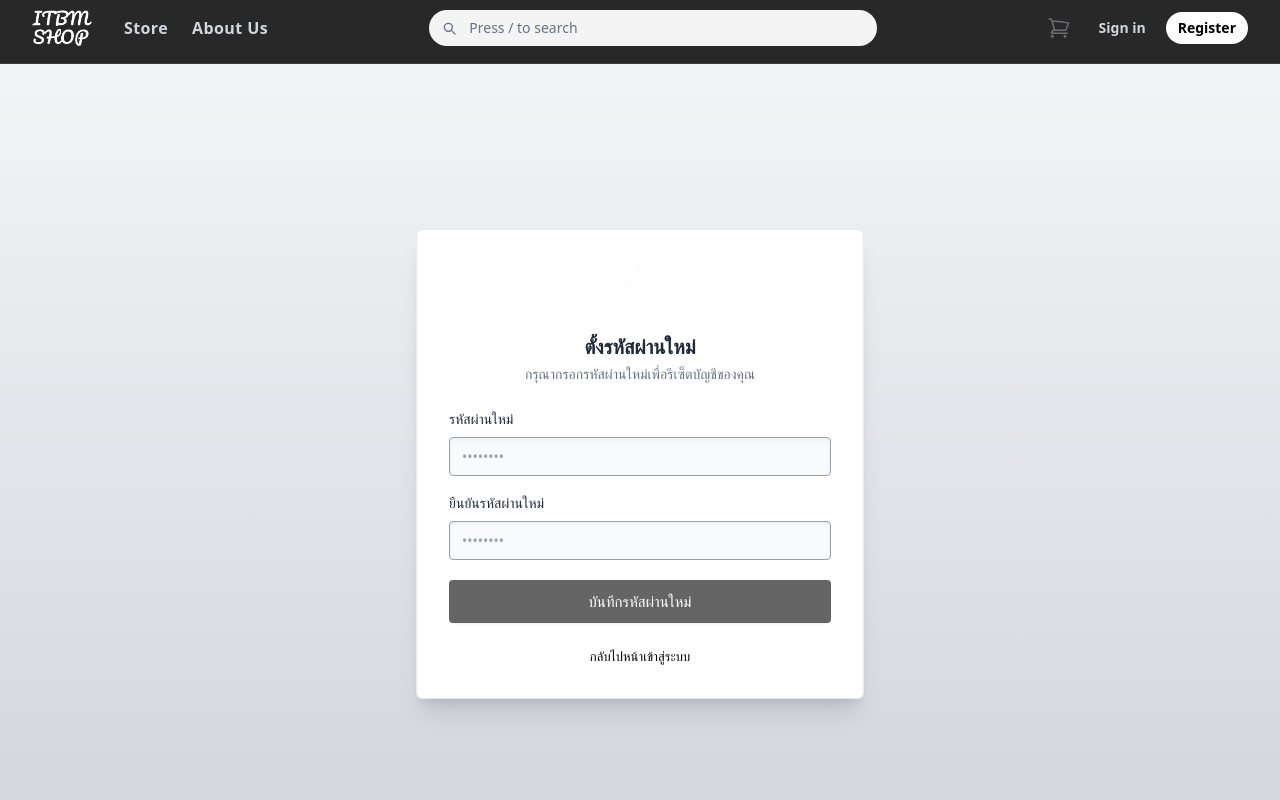
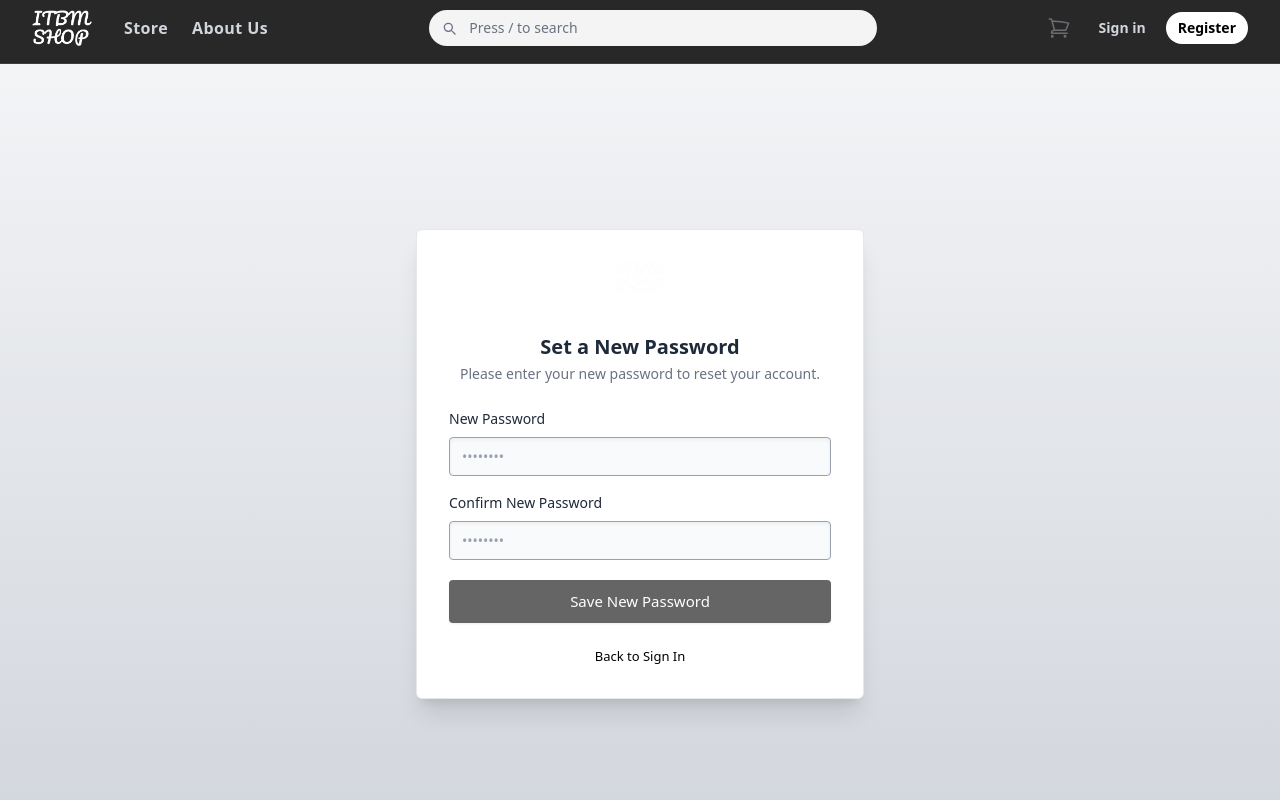
Before and after one commit to isola513i/INTEGRATED-PROJECT01, a Vue app in the folder frontend/: page /ssi4/reset-password in a window 1280 px wide. Shown: the top 800 px of the page. Built offline with nearby package versions, Linux system fonts and the light colour scheme; no server answers.

Commit message:
043 [update]

```diff
--- a/frontend/src/views/password/ChangePassword.vue
+++ b/frontend/src/views/password/ChangePassword.vue
@@ -131,8 +131,6 @@ async function onSubmit() {
             </button>
           </div>
 
-          <!-- Password checklist -->
-          <!-- password rules with checkmark -->
           <ul class="mt-3 space-y-2 text-sm text-gray-700">
             <!-- Rule 1 -->
             <li class="flex items-start gap-2">
@@ -234,7 +232,7 @@ async function onSubmit() {
         <button
           type="submit"
           :disabled="disabled"
-          class="w-full flex items-center justify-center rounded-md bg-black text-white text-[15px] font-medium py-2.5 shadow disabled:opacity-60 disabled:cursor-not-allowed hover:bg-gray-800 transition"
+          class="w-full flex items-center justify-center rounded-md bg-gray-300 text-white text-[15px] font-medium py-2.5 shadow disabled:opacity-60 disabled:cursor-not-allowed  transition"
         >
           <svg
             v-if="loading"
--- a/frontend/src/views/password/ResetPassword.vue
+++ b/frontend/src/views/password/ResetPassword.vue
@@ -28,11 +28,11 @@ async function onSubmit() {
   errorMsg.value = ''
   successMsg.value = ''
   try {
-    await resetPassword(token, newPassword.value,confirmNewPassword.value)
-    successMsg.value = 'เปลี่ยนรหัสผ่านสำเร็จ! กำลังพาไปหน้าเข้าสู่ระบบ...'
+    await resetPassword(token, newPassword.value, confirmNewPassword.value)
+    successMsg.value = 'Password changed successfully! Redirecting to sign-in page...'
     setTimeout(() => router.push('/signin'), 2500)
   } catch (err) {
-    errorMsg.value = err?.message || 'ไม่สามารถเปลี่ยนรหัสผ่านได้ กรุณาลองใหม่อีกครั้ง'
+    errorMsg.value = err?.message || 'Unable to change password. Please try again.'
   } finally {
     loading.value = false
   }
@@ -51,10 +51,10 @@ async function onSubmit() {
       </div>
 
       <h1 class="text-[20px] font-semibold text-gray-800 leading-tight">
-        ตั้งรหัสผ่านใหม่
+        Set a New Password
       </h1>
       <p class="text-[14px] text-gray-500 mt-1">
-        กรุณากรอกรหัสผ่านใหม่เพื่อรีเซ็ตบัญชีของคุณ
+        Please enter your new password to reset your account.
       </p>
 
       <form class="mt-6 text-left" @submit.prevent="onSubmit">
@@ -62,7 +62,7 @@ async function onSubmit() {
           for="newPassword"
           class="block text-[14px] text-gray-800 font-medium mb-2"
         >
-          รหัสผ่านใหม่
+          New Password
         </label>
         <input
           id="newPassword"
@@ -77,7 +77,7 @@ async function onSubmit() {
           for="confirmNewPassword"
           class="block text-[14px] text-gray-800 font-medium mb-2 mt-4"
         >
-          ยืนยันรหัสผ่านใหม่
+          Confirm New Password
         </label>
         <input
           id="confirmNewPassword"
@@ -92,7 +92,7 @@ async function onSubmit() {
           v-if="newPassword && confirmNewPassword && newPassword !== confirmNewPassword"
           class="mt-2 text-[13px] text-red-500 text-center"
         >
-          รหัสผ่านไม่ตรงกัน
+          Passwords do not match
         </p>
 
         <p v-if="errorMsg" class="mt-3 text-[13px] text-red-500 text-center">
@@ -122,7 +122,7 @@ async function onSubmit() {
               stroke-linejoin="round"
             />
           </svg>
-          บันทึกรหัสผ่านใหม่
+          Save New Password
         </button>
       </form>
 
@@ -132,7 +132,7 @@ async function onSubmit() {
           @click="router.push({ name: 'SignIn' })"
           class="text-black font-medium hover:underline"
         >
-          กลับไปหน้าเข้าสู่ระบบ
+          Back to Sign In
         </button>
       </div>
     </div>
```
